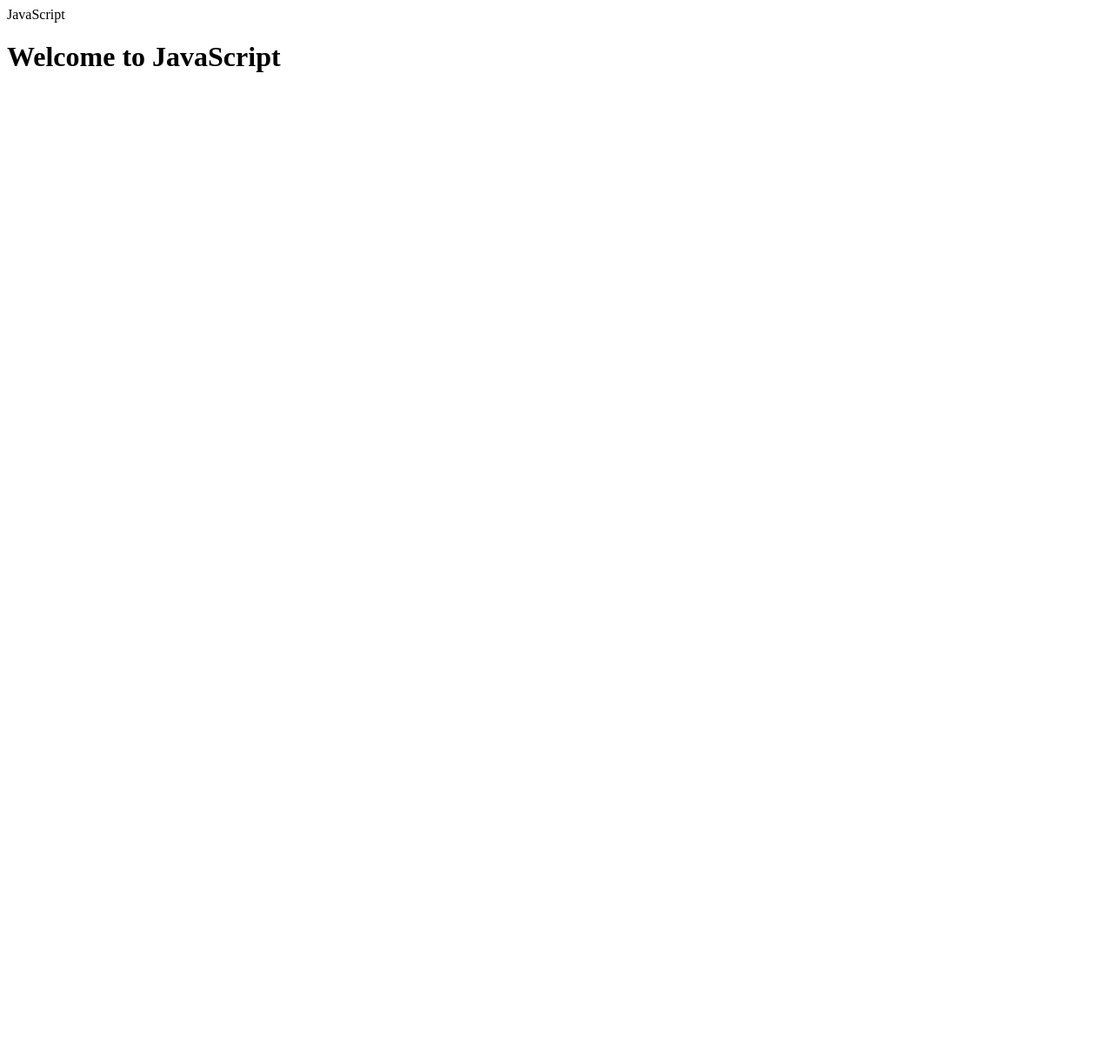
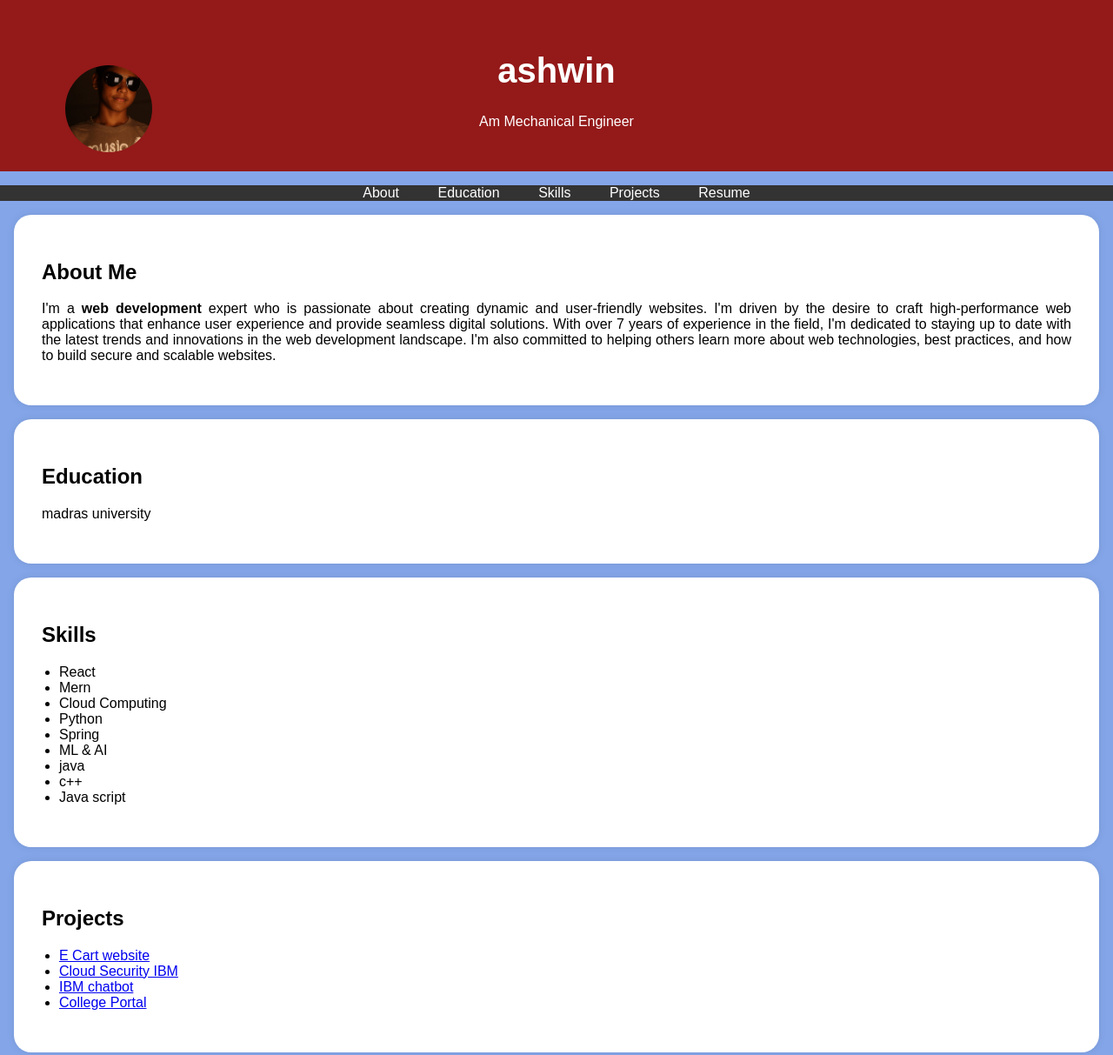
Before and after one commit to ashwincreator007/portfolio, a plain HTML site: page index.html in a window 1280 px wide. Shown: the top 1213 px of the page at 87% size. Before the commit the page ends 800 px from the top, so only its background shows below. Drawn offline with Linux system fonts and the light colour scheme.

Commit message:
Update index.html

```diff
--- a/index.html
+++ b/index.html
@@ -1,14 +1,201 @@
 <!DOCTYPE html>
-<html lang="en">
+ <html>
  <head>
-  <meta charset="UTF-8">
-  <meta name="viewport" content="width=device-width", initial-scale= 1
-  <title>JavaScript</title>
+     <title>Portfolio</title>
+     <style>
+         body {
+             font-family: Arial, sans-serif;
+             margin: 0;
+             padding: 0;
+             background-color: #84a6e9;
+         }
+
+         header {
+             background-color: #941919;
+             color: #fff;
+             text-align: center;
+             padding: 2rem 0;
+             position: relative; /* Add this */
+         }
+
+         .header-content h1 {
+             font-size: 2.5rem;
+         }
+
+         /* Add styles for the round profile picture */
+         .profile-picture {
+             width: 100px; /* Adjust the size as needed */
+             height: 100px;
+             border-radius: 75%; /* Create a circular shape */
+             object-fit: cover; /* To ensure the image fills the circular area */
+             position: absolute; /* Add this */
+             top: 75px; /* Adjust top position as needed */
+             left: 75px; /* Adjust left position as needed */
+         }
+
+         nav {
+             background-color: #333;
+             color: #fff;
+             text-align: center;
+         }
+
+         nav ul {
+             list-style-type: none;
+             padding: 0;
+         }
+
+         nav ul li {
+             display: inline;
+             margin: 0 20px;
+         }
+
+         nav ul li a {
+             text-decoration: none;
+             color: #fff;
+         }
+
+         .section-content {
+             background-color: #fff;
+             padding: 2rem;
+             margin: 1rem;
+             border-radius: 20px;
+             box-shadow: 0 0 10px rgba(0, 0, 0, 0.1);
+             text-align: justify;
+         }
+
+         .download-button {
+             background-color: #333;
+             color: #fff;
+             padding: 0.5rem 1rem;
+             text-decoration: none;
+             border-radius: 20px;
+             display: inline-block;
+             margin-top: 10px;
+             align-self: center;
+         }
+
+         .download-button:hover {
+             background-color: #555;
+         }
+
+         footer {
+             text-align: center;
+             padding: 1rem 0;
+             background-color: #333;
+             color: #fff;
+         }
+
+         ul {
+             list-style-type: disc;
+             padding-left: 20px;
+         }
+     </style>
  </head>
  <body>
-  <h1>Welcome to JavaScript</h1>
-  <script src="script.js">
-    console.log("Hello World")
+     <header>
+         <div class="header-content">
+             <!-- Add your profile picture here -->
+             <img src="WhatsApp Image 2025-03-17 at 1.04.37 PM.jpeg" alt="Your Profile Picture" class="profile-picture">
+             <h1>ashwin</h1>
+             <p>Am Mechanical Engineer</p>
+         </div>
+     </header>
+
+     <nav>
+         <ul>
+             <li><a href="#about">About</a></li>
+             <li><a href="#education">Education</a></li>
+             <li><a href="#skills">Skills</a></li>
+             <li><a href="#projects">Projects</a></li>
+             <li><a href="#resume">Resume</a></li>
+
+         </ul>
+     </nav>
+
+     <section id="about">
+         <div class="section-content">
+             <h2>About Me</h2>
+             <p>I'm a <b>web development</b> expert who is passionate about creating dynamic and user-friendly websites.
+                 I'm driven by the desire to craft high-performance web applications that enhance user experience and provide
+                  seamless digital solutions. With over 7 years of experience in the field, I'm dedicated to staying up to date
+                  with the latest trends and innovations in the
+                  web development landscape. I'm also committed to helping others learn more about web technologies,
+                  best practices, and how to build secure and scalable websites.</p>
+
+         </div>
+     </section>
+
+     <section id="education">
+         <div class="section-content">
+             <h2>Education</h2>
+             <p>madras university</p>
+
+
+         </div>
+     </section>
+
+     <section id="skills">
+         <div class="section-content">
+             <h2>Skills</h2>
+             <ul>
+                 <li>React</li>
+                 <li>Mern</li>
+                 <li>Cloud Computing</li>
+                 <li>Python</li>
+                 <li>Spring</li>
+                 <li>ML & AI</li>
+                 <li>java</li>
+                 <li>c++</li>
+                 <li>Java script</li>
+             </ul>
+         </div>
+     </section>
+
+     <section id="projects">
+         <div class="section-content">
+             <h2>Projects</h2>
+             <ul>
+                 <li><a href="#">E Cart website</a></li>
+                 <li><a href="#">Cloud Security IBM</a></li>
+                 <li><a href="#">IBM chatbot</a></li>
+                 <li><a href="#">College Portal</a></li>
+                 <!-- Add more project links here -->
+             </ul>
+         </div>
+     </section>
+
+     <section id="resume">
+
+         <div class="section-content">
+             <center>
+             <h2>Resume</h2>
+             <a href="resume document ashwin.docx" target="_blank" class="download-button">Download CV</a>
+         </center>
+         </div>
+
+     </section>
+
+     <footer>
+         <p>&copy; 2025 ashwin</p>
+     </footer>
+
+     <script>
+         // Smooth scrolling to section when clicking on navigation links
+         document.querySelectorAll('a[href^="#"]').forEach(anchor => {
+             anchor.addEventListener('click', function(e) {
+                 e.preventDefault();
+
+                 const targetId = this.getAttribute('href').substring(1);
+                 const targetElement = document.getElementById(targetId);
+
+                 if (targetElement) {
+                     window.scrollTo({
+                         top: targetElement.offsetTop,
+                         behavior: 'smooth'
+                     });
+                 }
+             });
+         });
      </script>
  </body>
  </html>
```
Lines whose indentation alone changed are shown as unchanged.
